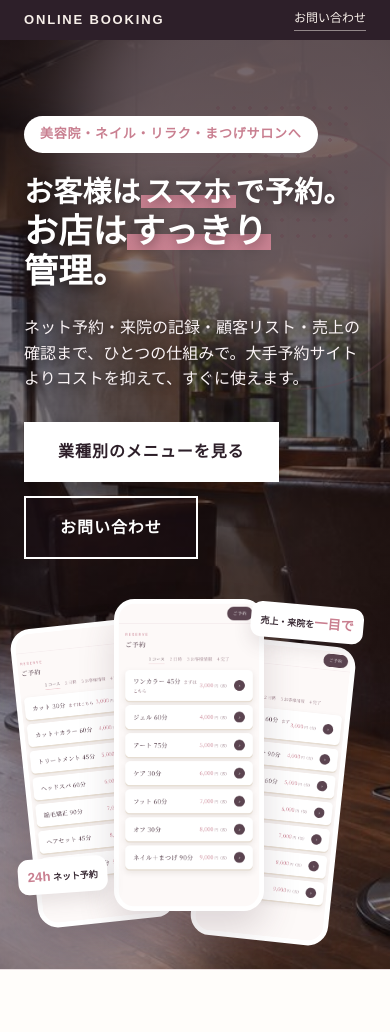
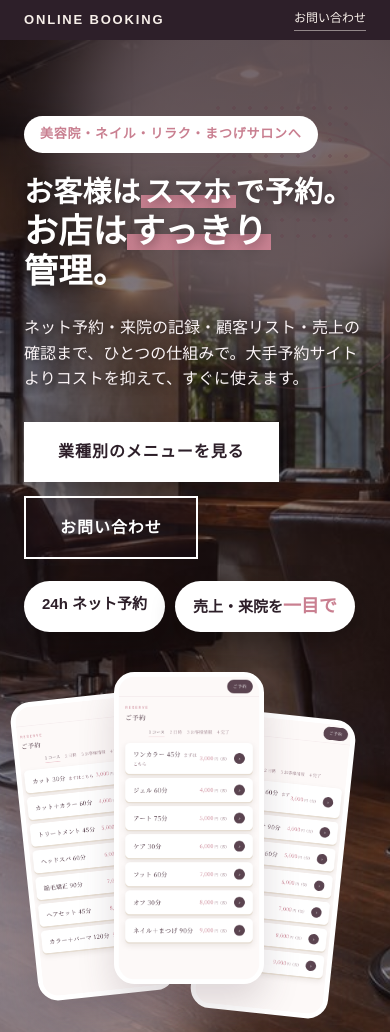
Before and after one commit to kobudodge51/booking-system-guide, a plain HTML site: page index.html in a window 390 px wide. Shown: the top 1032 px of the page. Drawn offline with Linux system fonts and the light colour scheme.

Commit message:
Guide: make hero feature stickers readable; show as chips on mobile
Co-Authored-By: Claude Haiku 5.5 <noreply@anthropic.com>
Claude-Session: https://claude.ai/code/session_01BNgnZGZcBYmD2Z2Ls9jJmq

```diff
--- a/index.html
+++ b/index.html
@@ -105,8 +105,9 @@ section{padding:96px 0}
 .hx-ph.h1{left:0;top:40px;transform:rotate(-6deg)}
 .hx-ph.h2{left:150px;top:0;z-index:2;width:250px;height:520px}
 .hx-ph.h3{left:300px;top:70px;transform:rotate(6deg)}
-.hx-sticker{position:absolute;background:#fff;border-radius:18px;padding:12px 16px;font-weight:700;font-size:15px;box-shadow:0 14px 30px rgba(78,58,69,.12);z-index:4}
-.hx-sticker b{color:#c97f90;font-size:22px}
+.hx-sticker{position:absolute;background:var(--plum);color:#fff;border:2px solid #fff;border-radius:999px;padding:12px 22px;font-weight:700;font-size:16px;letter-spacing:.03em;box-shadow:0 14px 30px rgba(0,0,0,.3);z-index:4;white-space:nowrap}
+.hx-sticker b{color:#f4c4cf;font-size:22px}
+.hx-chips{display:none}
 @media (max-width:900px){.hx-grid{grid-template-columns:minmax(0,1fr)}.hx-grid>div{min-width:0}.hx-phones{height:460px}}
 
 /* 管理画面（ハイコントラスト） */
@@ -178,6 +179,10 @@ footer{background:var(--plum);color:#b9a8b1;font-size:12px;padding:28px 0;text-a
   .reasons .ri,.fcard .fi{width:104px;height:104px}
   .hx::after{background:linear-gradient(180deg,rgba(24,14,20,.6) 0%,rgba(24,14,20,.5) 50%,rgba(24,14,20,.35) 100%)}
   .hx-phones{width:560px;height:520px;transform:scale(.6);transform-origin:top left;margin:0 0 -210px}
+  .hx-phones .hx-sticker{display:none}
+  .hx-chips{display:flex;gap:10px;flex-wrap:wrap;margin-top:22px}
+  .hx-chips span{background:#fff;color:var(--plum);font-weight:700;font-size:15px;padding:11px 18px;border-radius:999px;box-shadow:0 10px 24px rgba(0,0,0,.28);white-space:nowrap}
+  .hx-chips b{color:#c97f90;font-size:18px}
   .hx-h1 .l1{font-size:clamp(24px,7.4vw,34px)}
   .menu-body{padding:28px 22px}
   section{padding:70px 0}
@@ -212,6 +217,7 @@ footer{background:var(--plum);color:#b9a8b1;font-size:12px;padding:28px 0;text-a
         <a class="btn" href="#menu">業種別のメニューを見る</a>
         <a class="btn line" href="mailto:hikari.partners.gifu@gmail.com">お問い合わせ</a>
       </div>
+      <div class="hx-chips"><span>24h ネット予約</span><span>売上・来院を<b>一目で</b></span></div>
     </div>
     <div class="hx-phones">
       <div class="hx-ph h1"><img src="images/b_menu_beauty.png" alt="美容室メニューの予約画面"></div>
```
